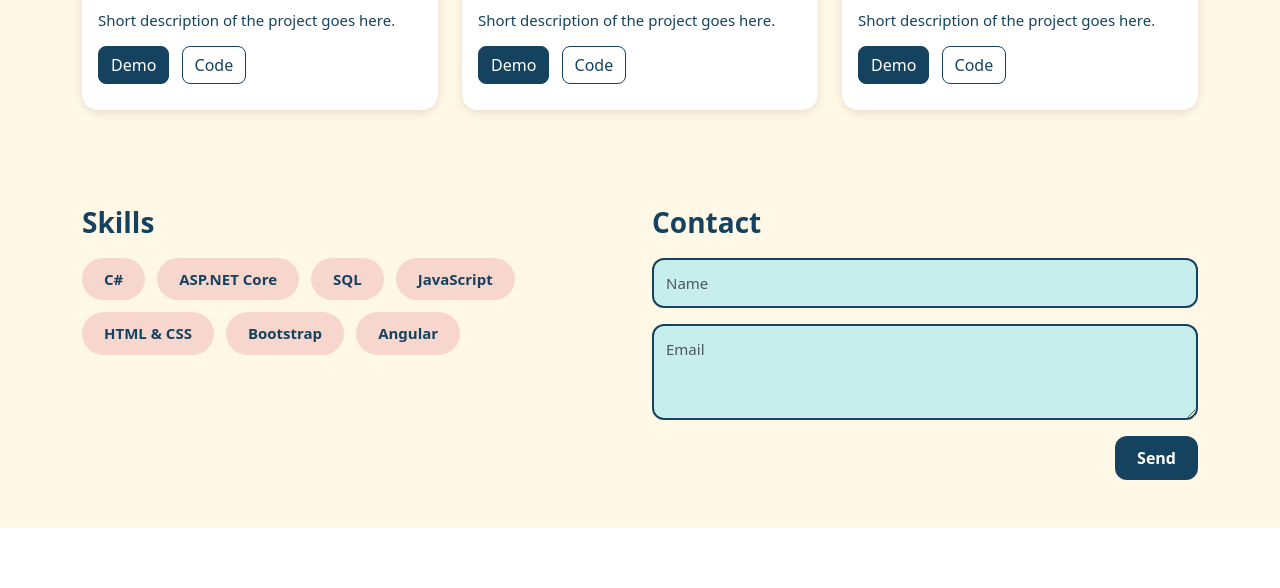
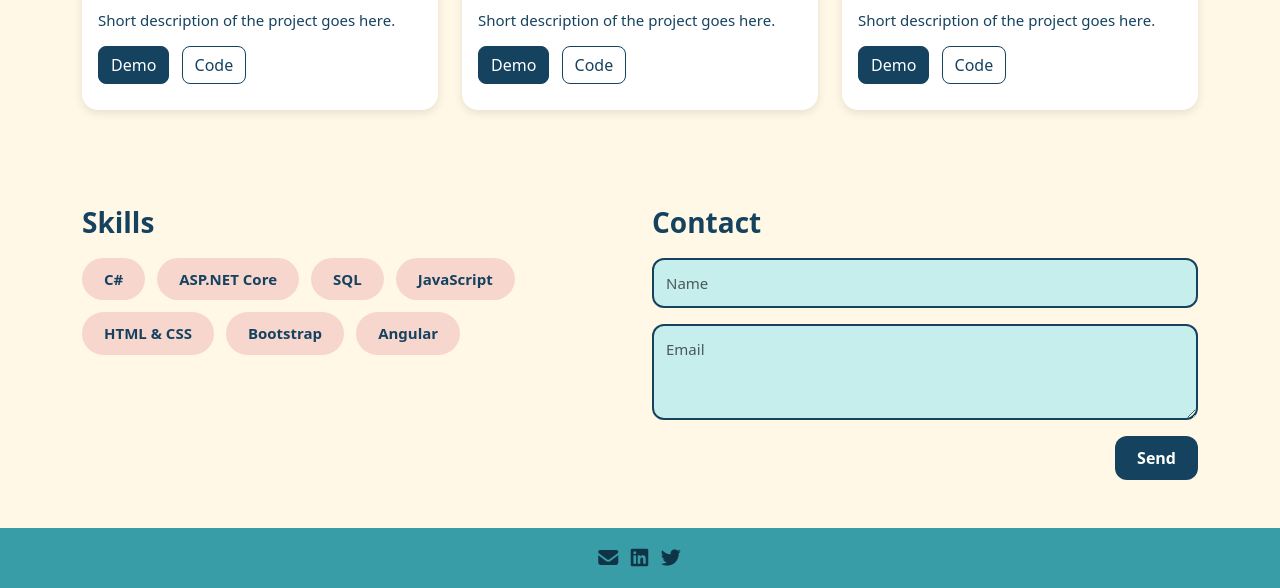
Before and after one commit to udanya23/Portfolio_new_task, a plain HTML site: page index.html in a window 1280 px wide. Shown: the part 1024-1612 px from the top of the page. Before the commit the page ends 1552 px from the top, so only its background shows below. Drawn offline with nearby package versions, Linux system fonts and the light colour scheme.

Commit message:
added footer

```diff
--- a/index.html
+++ b/index.html
@@ -7,6 +7,9 @@
     <title>Document</title>
     <link href="https://cdn.jsdelivr.net/npm/bootstrap@5.3.8/dist/css/bootstrap.min.css" rel="stylesheet"
         integrity="sha384-sRIl4kxILFvY47J16cr9ZwB07vP4J8+LH7qKQnuqkuIAvNWLzeN8tE5YBujZqJLB" crossorigin="anonymous">
+    <link rel="stylesheet" href="https://cdnjs.cloudflare.com/ajax/libs/font-awesome/7.0.1/css/all.min.css"
+        integrity="sha512-2SwdPD6INVrV/lHTZbO2nodKhrnDdJK9/kg2XD1r9uGqPo1cUbujc+IYdlYdEErWNu69gVcYgdxlmVmzTWnetw=="
+        crossorigin="anonymous" referrerpolicy="no-referrer" />
 </head>
 
 <style>
@@ -232,12 +235,19 @@
     }
 
     #skills-contact {
-    background-color: #fff8e6;
-    padding: 60px 0;
-}
+        background-color: #fff8e6;
+        padding: 60px 0;
+    }
 
-
-
+    .footer {
+        background-color: #389da7;
+        color: #fff;
+        text-align: center;
+        padding: 15px 0;
+        font-size: 20px;
+        letter-spacing: 1px;
+        color: #103447;
+    }
 </style>
 
 <body>
@@ -296,7 +306,9 @@
                 <div class="col-lg-8 col-md-7 col-sm-12">
                     <h2>About Me</h2>
                     <p>
-                        I’m a .NET Developer with 2+ years of experience in C#, ASP.NET, SQL, and JavaScript. I love building clean, user-friendly applications and continuously improving my skills to create better software solutions.
+                        I’m a .NET Developer with 2+ years of experience in C#, ASP.NET, SQL, and JavaScript. I love
+                        building clean, user-friendly applications and continuously improving my skills to create better
+                        software solutions.
                     </p>
                 </div>
 
@@ -417,6 +429,13 @@
         </div>
     </section>
 
+    <footer class="footer">
+        <i class="fa-solid fa-envelope"></i>
+        <i class="fa-brands fa-linkedin"></i>
+        <i class="fa-brands fa-twitter"></i>
+    </footer>
+
+
 
 
 
```
